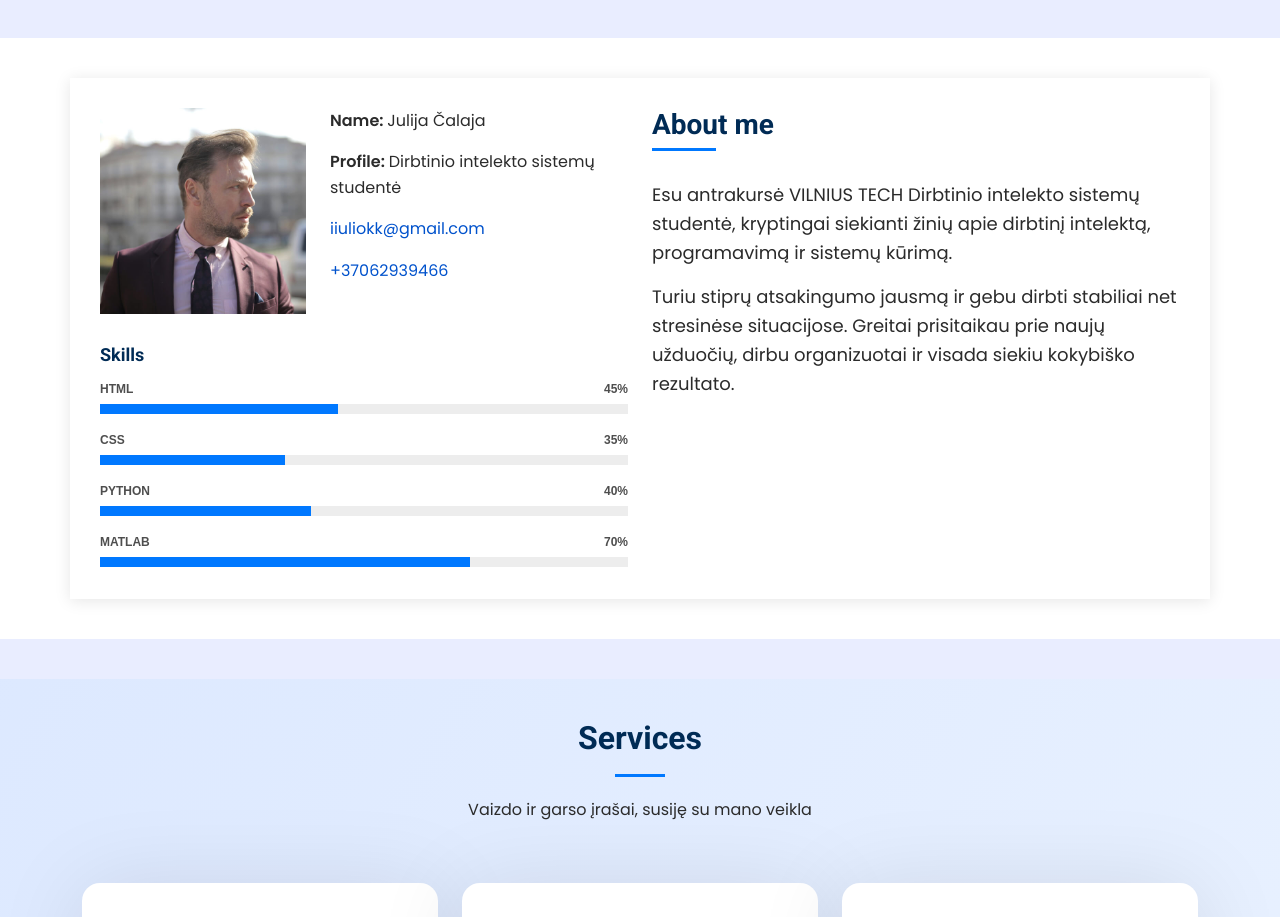
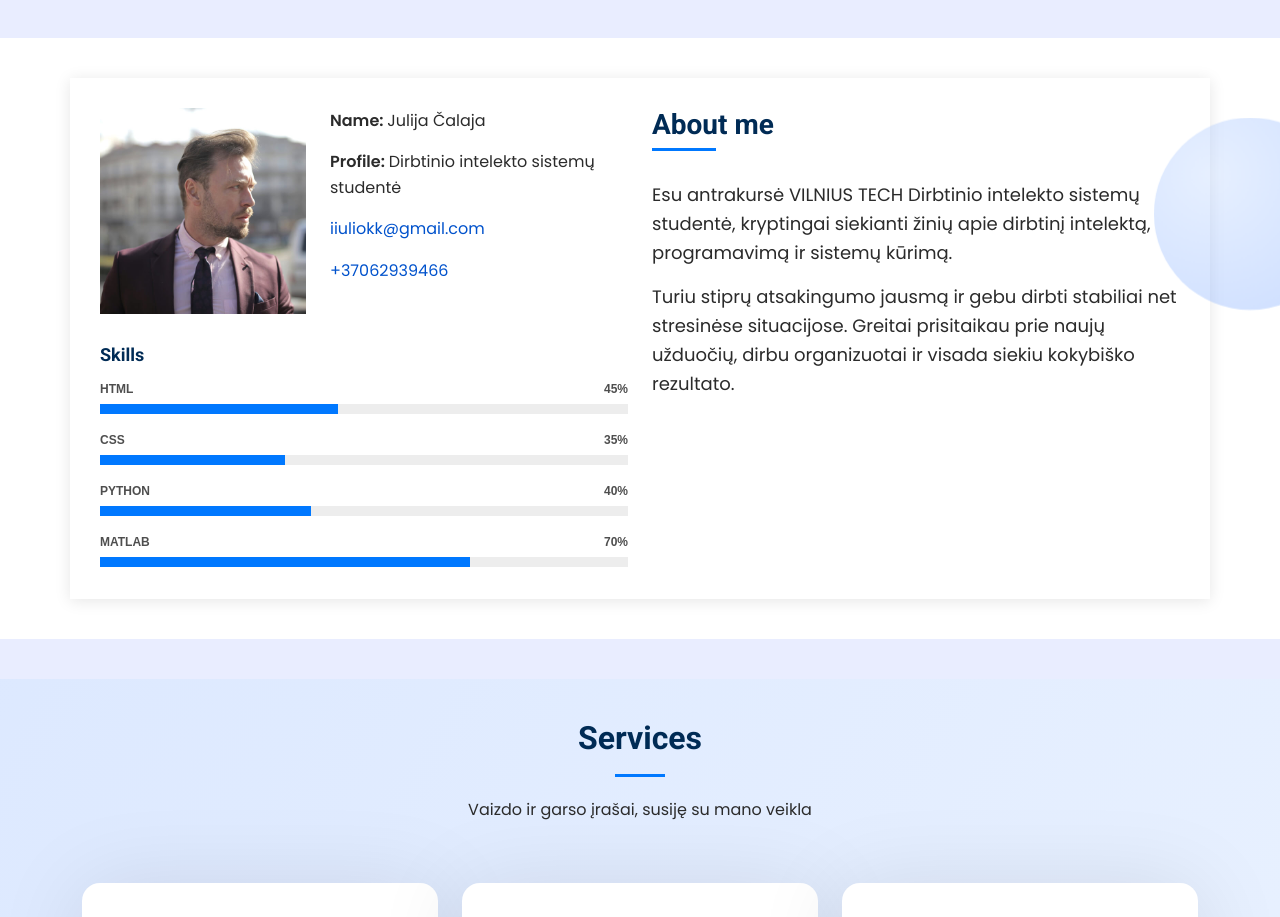
Before and after one commit to Iuliok/Iuliok.github.io, a plain HTML site: page index.html in a window 1280 px wide. Shown: the part 803-1720 px from the top of the page. Drawn offline with Linux system fonts and the light colour scheme.

Commit message:
Update index.html

```diff
--- a/index.html
+++ b/index.html
@@ -66,6 +66,7 @@
     </section>
 
     <section id="about" class="about section">
+      <div class="about-shape"></div>
       <div class="container">
         <div class="row gy-4">
 
```
